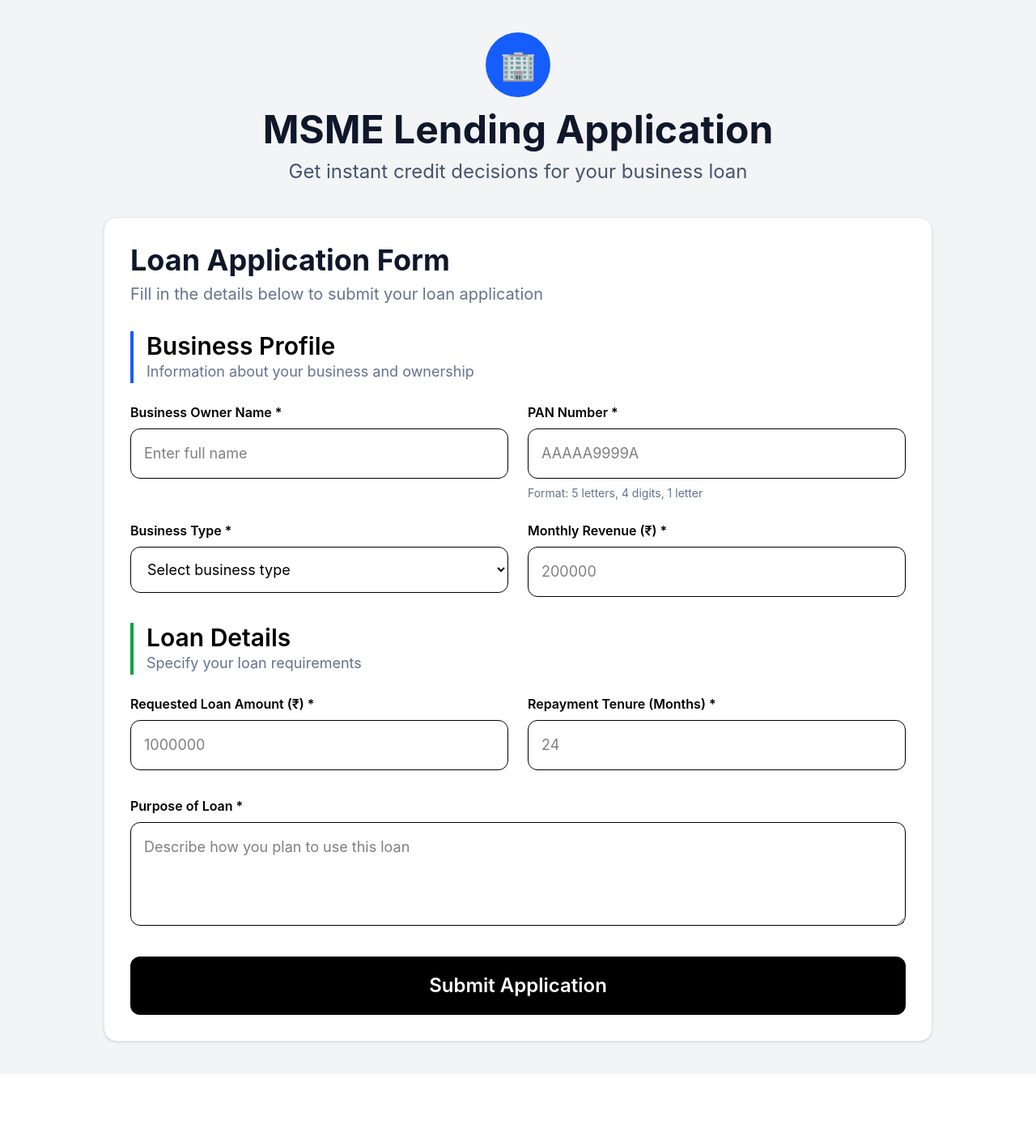
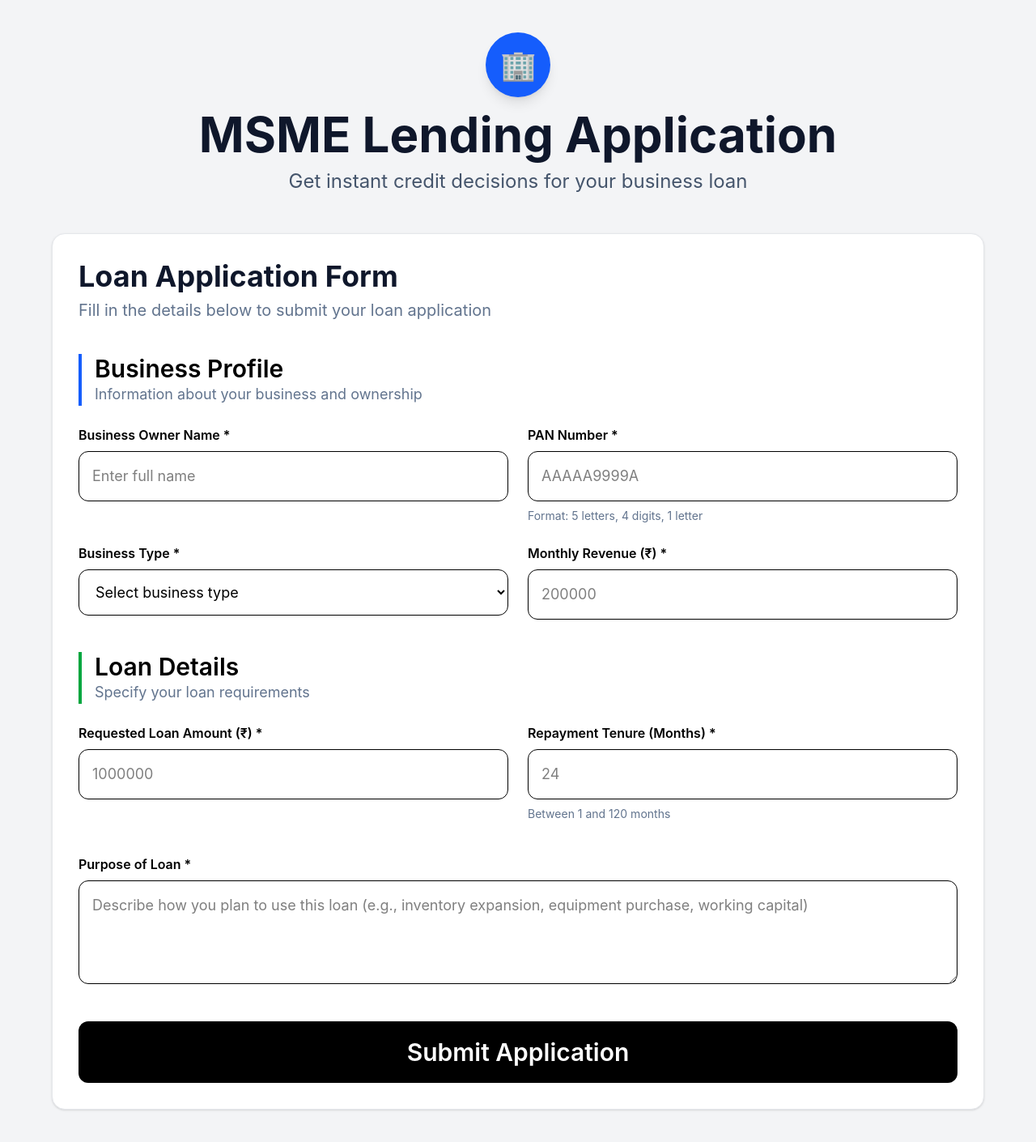
Before and after one commit to royalnageshshinde/lending-decision-system, a React app in the folder frontend/: page / in a window 1280 px wide. Shown: the whole page at 81% size. Before the commit the page ends 1326 px from the top, so only its background shows below. Built offline with nearby package versions, Linux system fonts and the light colour scheme; no server answers; the HTML template or start-up script is replaced by a standard one.

Commit message:
Final working lending decision system

```diff
--- a/frontend/src/components/LoanForm.jsx
+++ b/frontend/src/components/LoanForm.jsx
@@ -1,14 +1,8 @@
-import { useState, useEffect } from "react";
+import { useState } from "react";
 import axios from "axios";
 import DecisionResult from "./DecisionResult";
-import { toast } from "react-toastify";
 
 const LoanForm = () => {
-  // ✅ Lightweight backend wake-up
-  useEffect(() => {
-    fetch(import.meta.env.VITE_API_URL).catch(() => {});
-  }, []);
-
   const [form, setForm] = useState({
     ownerName: "",
     pan: "",
@@ -23,11 +17,6 @@ const LoanForm = () => {
   const [loading, setLoading] = useState(false);
   const [error, setError] = useState("");
 
-  const validatePAN = (pan) => {
-    const panRegex = /^[A-Z]{5}[0-9]{4}[A-Z]{1}$/;
-    return panRegex.test(pan);
-  };
-
   const handleChange = (e) => {
     const { name, value } = e.target;
 
@@ -37,59 +26,23 @@ const LoanForm = () => {
     }));
   };
 
-  const submitLoanRequest = async (payload) => {
-    return axios.post(
-      `${import.meta.env.VITE_API_URL}/api/loan/apply`,
-      payload,
-      { timeout: 45000 }
-    );
-  };
-
   const handleSubmit = async (e) => {
     e.preventDefault();
-
-    if (!validatePAN(form.pan)) {
-      setError("Invalid PAN format. Example: ABCDE1234F");
-      toast.error("Invalid PAN format");
-      return;
-    }
-
-    const payload = {
-      ...form,
-      monthlyRevenue: Number(form.monthlyRevenue),
-      loanAmount: Number(form.loanAmount),
-      tenure: Number(form.tenure),
-    };
 
     try {
       setLoading(true);
       setError("");
-      setResult(null);
 
-      let res;
-
-      try {
-        // ✅ first attempt
-        res = await submitLoanRequest(payload);
-      } catch (firstError) {
-        console.log("First attempt timed out, retrying...");
-
-        // ✅ wait for backend wake-up
-        await new Promise((resolve) => setTimeout(resolve, 15000));
-
-        // ✅ second attempt
-        res = await submitLoanRequest(payload);
-      }
+      const res = await axios.post("http://localhost:5000/api/loan/apply", {
+        ...form,
+        monthlyRevenue: Number(form.monthlyRevenue),
+        loanAmount: Number(form.loanAmount),
+        tenure: Number(form.tenure),
+      });
 
       setResult(res.data.data || res.data);
-      toast.success("Loan decision generated successfully!");
     } catch (err) {
-      const message =
-        err.response?.data?.message ||
-        "Server is waking up. Please try again in a few seconds.";
-
-      setError(message);
-      toast.error(message);
+      setError(err.response?.data?.message || "Something went wrong");
     } finally {
       setLoading(false);
     }
@@ -97,13 +50,13 @@ const LoanForm = () => {
 
   return (
     <div className="min-h-screen bg-gray-100 py-10 px-4">
-      <div className="max-w-5xl mx-auto">
+      <div className="max-w-6xl mx-auto">
         {/* Header */}
-        <div className="text-center mb-10">
-          <div className="w-20 h-20 mx-auto rounded-full bg-blue-600 flex items-center justify-center text-white text-4xl mb-4">
+        <div className="text-center mb-12">
+          <div className="w-20 h-20 mx-auto rounded-full bg-blue-600 flex items-center justify-center text-white text-4xl mb-4 shadow-lg">
             🏢
           </div>
-          <h1 className="text-5xl font-bold text-slate-900">
+          <h1 className="text-6xl font-bold text-slate-900">
             MSME Lending Application
           </h1>
           <p className="text-2xl text-slate-600 mt-3">
@@ -112,11 +65,11 @@ const LoanForm = () => {
         </div>
 
         {/* Main Card */}
-        <div className="bg-white rounded-2xl shadow-sm border border-gray-200 p-8">
+        <div className="bg-white rounded-2xl border border-gray-200 shadow-sm p-8">
           <h2 className="text-4xl font-bold text-slate-900 mb-2">
             Loan Application Form
           </h2>
-          <p className="text-slate-500 text-xl mb-8">
+          <p className="text-slate-500 text-xl mb-10">
             Fill in the details below to submit your loan application
           </p>
 
@@ -131,7 +84,7 @@ const LoanForm = () => {
               </p>
             </div>
 
-            <div className="grid md:grid-cols-2 gap-6 mb-8">
+            <div className="grid md:grid-cols-2 gap-6 mb-10">
               <div>
                 <label className="block font-semibold mb-2">
                   Business Owner Name *
@@ -205,7 +158,7 @@ const LoanForm = () => {
               </p>
             </div>
 
-            <div className="grid md:grid-cols-2 gap-6 mb-8">
+            <div className="grid md:grid-cols-2 gap-6 mb-10">
               <div>
                 <label className="block font-semibold mb-2">
                   Requested Loan Amount (₹) *
@@ -234,17 +187,20 @@ const LoanForm = () => {
                   onChange={handleChange}
                   required
                 />
+                <p className="text-sm text-slate-500 mt-2">
+                  Between 1 and 120 months
+                </p>
               </div>
             </div>
 
-            <div className="mb-8">
+            <div className="mb-10">
               <label className="block font-semibold mb-2">
                 Purpose of Loan *
               </label>
               <textarea
                 className="w-full border rounded-xl p-4 text-lg min-h-32"
                 name="purpose"
-                placeholder="Describe how you plan to use this loan"
+                placeholder="Describe how you plan to use this loan (e.g., inventory expansion, equipment purchase, working capital)"
                 value={form.purpose}
                 onChange={handleChange}
                 required
@@ -252,13 +208,11 @@ const LoanForm = () => {
             </div>
 
             <button
-              className="w-full bg-black text-white text-2xl font-semibold py-5 rounded-xl hover:opacity-95 transition"
+              className="w-full bg-black text-white text-3xl font-semibold py-5 rounded-xl hover:opacity-95 transition"
               type="submit"
               disabled={loading}
             >
-              {loading
-                ? "Processing... waking server if needed"
-                : "Submit Application"}
+              {loading ? "Processing..." : "Submit Application"}
             </button>
           </form>
 
```
Also changed, not shown: 1 other file (tests, documents, lock files or other folders).
